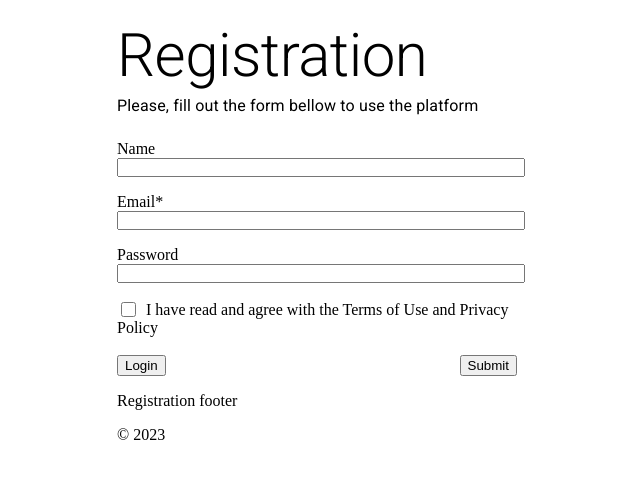
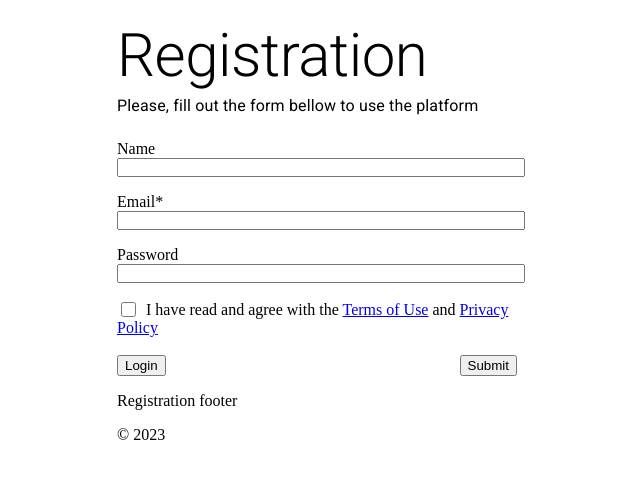
Before and after one commit to ifspcodelab/codeodyssey-frontend, a React (Vite) app: page /registration in a window 1280 px wide. Shown: the top 478 px of the page, without its empty margins (323-963 px from the left). Built offline with nearby package versions, Linux system fonts and the light colour scheme.

Commit message:
feat: add links to translations

```diff
--- a/src/locales/en/translation.json
+++ b/src/locales/en/translation.json
@@ -35,7 +35,7 @@
       "password": "Password",
       "login": "Login",
       "submit": "Submit",
-      "termsCheckbox": "I have read and agree with the Terms of Use and Privacy Policy",
+      "termsCheckbox": "I have read and agree with the <1>Terms of Use</1> and <3>Privacy Policy</3>",
       "validation": {
         "termsCheckbox": "You must agree with the terms and privacy policy",
         "password": {
--- a/src/locales/pt/translation.json
+++ b/src/locales/pt/translation.json
@@ -35,7 +35,7 @@
       "password": "Senha",
       "login": "Login",
       "submit": "Submeter",
-      "termsCheckbox": "Eu li e concordo com os Termos de Uso e a Política de Privacidade",
+      "termsCheckbox": "Eu li e concordo com os <1>Termos de Uso</1> e a <3>Política de Privacidade</3>",
       "validation": {
         "termsCheckbox": "Você deve aceitar os termos e a política de privacidade",
         "password": {
--- a/src/pages/Registration/index.tsx
+++ b/src/pages/Registration/index.tsx
@@ -2,10 +2,10 @@ import {useState} from 'react';
 import PageHeader from "../../components/PageHeader";
 import PageFooter from "../../components/PageFooter";
 import './style.css'
-import {useNavigate} from "react-router-dom"
+import {Link, useNavigate} from "react-router-dom"
 import { useForm } from "react-hook-form";
 import { yupResolver } from "@hookform/resolvers/yup";
-import {useTranslation} from "react-i18next";
+import {useTranslation, Trans} from "react-i18next";
 import {CreateUserResponse} from "../../core/models/CreateUserResponse";
 import {schema} from "./schema";
 import {useApi} from "../../core/hooks/useApi";
@@ -52,7 +52,11 @@ function Registration() {
                     <div className="checkbox">
                         <input aria-labelledby="terms" type="checkbox" checked={isChecked}
                                 {...register("terms", { onChange:(e) => setIsChecked(e.target.checked) })} />
-                        <label id="terms" htmlFor="terms">{t('registration.form.termsCheckbox')}</label>
+                        <label id="terms" htmlFor="terms">
+                            <Trans i18nKey="registration.form.termsCheckbox">
+                                I have read and agree with the <Link to="/terms-of-use">Terms of Use</Link> and <Link to="/privacy-policy">Privacy Policy</Link>
+                            </Trans>
+                        </label>
                         <p>{errors.terms?.message}</p>
                     </div>
                     <div id="buttons">
```
